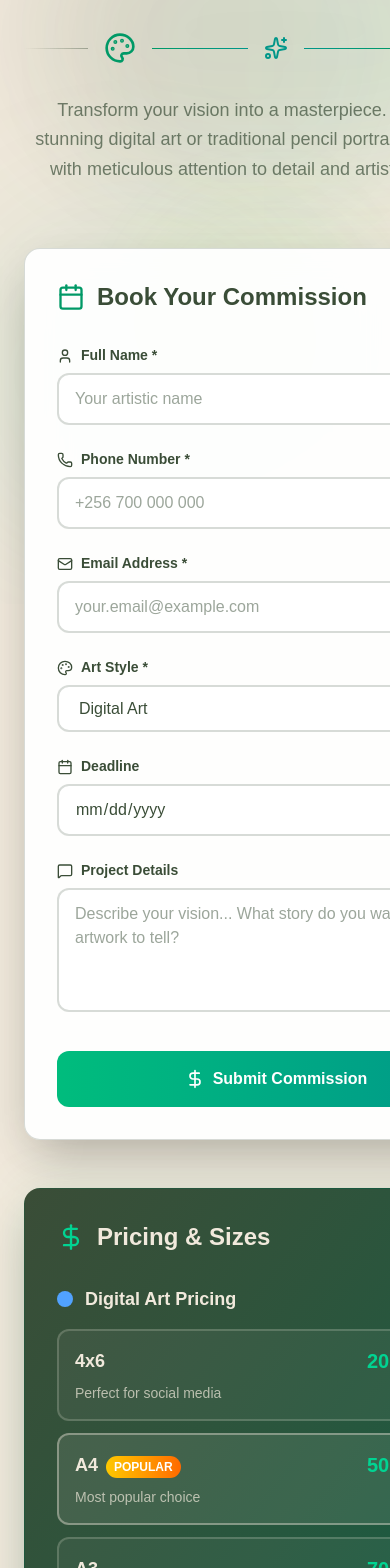
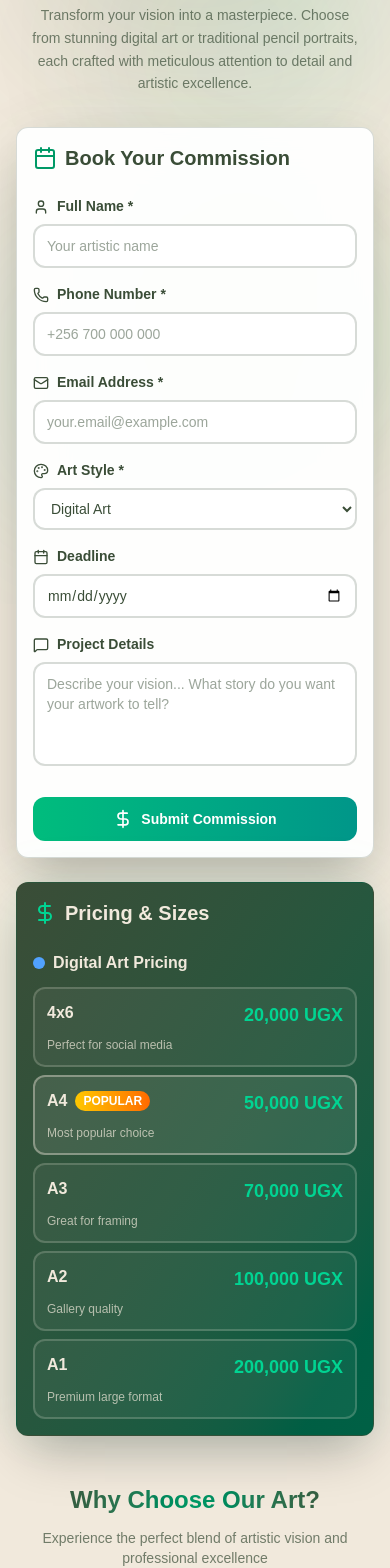
Before and after one commit to gryfyn/artbyremmy, a Next.js app: page /bookings in a window 390 px wide. Shown: the part 240-1808 px from the top of the page. Built offline with nearby package versions, Linux system fonts and the light colour scheme.

Commit message:
mobile responsiveness 1

```diff
--- a/src/app/bookings/page.js
+++ b/src/app/bookings/page.js
@@ -160,28 +160,28 @@ export default function Bookings() {
         <div className="absolute top-2/3 right-1/3 w-1.5 h-1.5 bg-lime-400/40 rounded-full animate-bounce" style={{animationDelay: '3s'}}></div>
       </div>
 
-      <main className="flex-1 relative z-10 max-w-7xl mx-auto px-6 py-16 mt-20">
+      <main className="flex-1 relative z-10 max-w-7xl mx-auto px-4 sm:px-6 py-8 sm:py-12 md:py-16 mt-16 sm:mt-20">
         {/* Hero Section */}
-        <section className="text-center mb-16 relative">
+        <section className="text-center mb-8 sm:mb-12 md:mb-16 relative">
           <div className="absolute inset-0 bg-gradient-to-r from-[#3A4D37]/10 to-emerald-500/10 blur-3xl rounded-full transform -translate-y-4"></div>
           <div className="relative z-10">
-            <h1 className="text-5xl md:text-6xl font-bold mb-4 bg-gradient-to-r from-[#3A4D37] via-emerald-600 to-[#3A4D37] bg-clip-text text-transparent">
+            <h1 className="text-3xl sm:text-4xl md:text-5xl lg:text-6xl font-bold mb-3 sm:mb-4 bg-gradient-to-r from-[#3A4D37] via-emerald-600 to-[#3A4D37] bg-clip-text text-transparent px-4">
               Commission Your
-              <span className="block text-4xl md:text-5xl mt-2">Dream Artwork</span>
+              <span className="block text-2xl sm:text-3xl md:text-4xl lg:text-5xl mt-2">Dream Artwork</span>
             </h1>
 
             {/* Artistic Divider */}
-            <div className="flex items-center justify-center space-x-4 my-8">
-              <div className="w-16 h-px bg-gradient-to-r from-transparent to-[#3A4D37]/40"></div>
-              <Palette className="w-8 h-8 text-emerald-600" />
-              <div className="w-24 h-px bg-gradient-to-r from-emerald-600 to-teal-600"></div>
-              <Sparkles className="w-6 h-6 text-teal-600" />
-              <div className="w-24 h-px bg-gradient-to-r from-teal-600 to-emerald-600"></div>
-              <Brush className="w-8 h-8 text-emerald-600" />
-              <div className="w-16 h-px bg-gradient-to-r from-[#3A4D37]/40 to-transparent"></div>
+            <div className="flex items-center justify-center space-x-2 sm:space-x-4 my-6 sm:my-8 px-4">
+              <div className="w-8 sm:w-16 h-px bg-gradient-to-r from-transparent to-[#3A4D37]/40"></div>
+              <Palette className="w-6 sm:w-8 h-6 sm:h-8 text-emerald-600 flex-shrink-0" />
+              <div className="w-12 sm:w-24 h-px bg-gradient-to-r from-emerald-600 to-teal-600"></div>
+              <Sparkles className="w-5 sm:w-6 h-5 sm:h-6 text-teal-600 flex-shrink-0" />
+              <div className="w-12 sm:w-24 h-px bg-gradient-to-r from-teal-600 to-emerald-600"></div>
+              <Brush className="w-6 sm:w-8 h-6 sm:h-8 text-emerald-600 flex-shrink-0" />
+              <div className="w-8 sm:w-16 h-px bg-gradient-to-r from-[#3A4D37]/40 to-transparent"></div>
             </div>
 
-            <p className="text-lg text-[#3A4D37]/70 max-w-3xl mx-auto leading-relaxed">
+            <p className="text-sm sm:text-base md:text-lg text-[#3A4D37]/70 max-w-3xl mx-auto leading-relaxed px-4">
               Transform your vision into a masterpiece. Choose from stunning digital art or traditional pencil portraits,
               each crafted with meticulous attention to detail and artistic excellence.
             </p>
@@ -189,19 +189,19 @@ export default function Bookings() {
         </section>
 
         {/* Main Content Grid */}
-        <div className="grid lg:grid-cols-5 gap-12 mb-20">
+        <div className="grid lg:grid-cols-5 gap-6 sm:gap-8 md:gap-12 mb-12 sm:mb-16 md:mb-20">
           {/* Booking Form - 3 columns */}
           <div className="lg:col-span-3">
             <div className="relative">
               <div className="absolute inset-0 bg-gradient-to-br from-[#3A4D37]/5 to-emerald-500/5 rounded-2xl blur-xl"></div>
 
-              <div className="relative bg-white/95 backdrop-blur-xl rounded-2xl shadow-2xl border border-[#3A4D37]/20 p-8">
-                <div className="flex items-center mb-8">
-                  <Calendar className="w-7 h-7 text-emerald-600 mr-3" />
-                  <h2 className="text-2xl font-bold text-[#3A4D37]">Book Your Commission</h2>
+              <div className="relative bg-white/95 backdrop-blur-xl rounded-xl sm:rounded-2xl shadow-2xl border border-[#3A4D37]/20 p-4 sm:p-6 md:p-8">
+                <div className="flex items-center mb-6 sm:mb-8">
+                  <Calendar className="w-6 sm:w-7 h-6 sm:h-7 text-emerald-600 mr-2 sm:mr-3 flex-shrink-0" />
+                  <h2 className="text-xl sm:text-2xl font-bold text-[#3A4D37]">Book Your Commission</h2>
                 </div>
 
-                <div className="grid md:grid-cols-2 gap-6 mb-6">
+                <div className="grid sm:grid-cols-2 gap-4 sm:gap-6 mb-4 sm:mb-6">
                   <div className="group">
                     <label className="block text-sm font-semibold mb-2 text-[#3A4D37] group-focus-within:text-emerald-600 transition-colors">
                       <User size={16} className="inline mr-2" />
@@ -214,7 +214,7 @@ export default function Bookings() {
                       onChange={(e) => handleInputChange('name', e.target.value)}
                       onFocus={() => setFocusedInput("name")}
                       onBlur={() => setFocusedInput("")}
-                      className={`w-full px-4 py-3 border-2 rounded-xl bg-white/80 text-[#3A4D37] placeholder-[#3A4D37]/50 transition-all duration-300 ${
+                      className={`w-full px-3 sm:px-4 py-2.5 sm:py-3 border-2 rounded-xl bg-white/80 text-[#3A4D37] placeholder-[#3A4D37]/50 transition-all duration-300 text-sm sm:text-base ${
                         focusedInput === "name"
                           ? "border-emerald-500 ring-4 ring-emerald-500/20 shadow-lg"
                           : "border-[#3A4D37]/20"
@@ -235,7 +235,7 @@ export default function Bookings() {
                       onChange={(e) => handleInputChange('contact', e.target.value)}
                       onFocus={() => setFocusedInput("contact")}
                       onBlur={() => setFocusedInput("")}
-                      className={`w-full px-4 py-3 border-2 rounded-xl bg-white/80 text-[#3A4D37] placeholder-[#3A4D37]/50 transition-all duration-300 ${
+                      className={`w-full px-3 sm:px-4 py-2.5 sm:py-3 border-2 rounded-xl bg-white/80 text-[#3A4D37] placeholder-[#3A4D37]/50 transition-all duration-300 text-sm sm:text-base ${
                         focusedInput === "contact"
                           ? "border-emerald-500 ring-4 ring-emerald-500/20 shadow-lg"
                           : "border-[#3A4D37]/20"
@@ -245,7 +245,7 @@ export default function Bookings() {
                   </div>
                 </div>
 
-                <div className="mb-6 group">
+                <div className="mb-4 sm:mb-6 group">
                   <label className="block text-sm font-semibold mb-2 text-[#3A4D37] group-focus-within:text-emerald-600 transition-colors">
                     <Mail size={16} className="inline mr-2" />
                     Email Address *
@@ -255,12 +255,12 @@ export default function Bookings() {
                     placeholder="your.email@example.com"
                     value={formData.email}
                     onChange={(e) => handleInputChange('email', e.target.value)}
-                    className="w-full px-4 py-3 border-2 border-[#3A4D37]/20 rounded-xl bg-white/80 text-[#3A4D37] placeholder-[#3A4D37]/50 focus:outline-none focus:border-emerald-500 focus:ring-4 focus:ring-emerald-500/20 transition-all duration-300"
+                    className="w-full px-3 sm:px-4 py-2.5 sm:py-3 border-2 border-[#3A4D37]/20 rounded-xl bg-white/80 text-[#3A4D37] placeholder-[#3A4D37]/50 focus:outline-none focus:border-emerald-500 focus:ring-4 focus:ring-emerald-500/20 transition-all duration-300 text-sm sm:text-base"
                     required
                   />
                 </div>
 
-                <div className="grid md:grid-cols-2 gap-6 mb-6">
+                <div className="grid sm:grid-cols-2 gap-4 sm:gap-6 mb-4 sm:mb-6">
                   <div className="group">
                     <label className="block text-sm font-semibold mb-2 text-[#3A4D37] group-focus-within:text-emerald-600 transition-colors">
                       <Palette size={16} className="inline mr-2" />
@@ -272,7 +272,7 @@ export default function Bookings() {
                         handleInputChange('artType', e.target.value);
                         setSelectedSize(""); // Reset size when changing art type
                       }}
-                      className="w-full px-4 py-3 border-2 border-[#3A4D37]/20 rounded-xl bg-white/80 text-[#3A4D37] focus:outline-none focus:border-emerald-500 focus:ring-4 focus:ring-emerald-500/20 transition-all duration-300"
+                      className="w-full px-3 sm:px-4 py-2.5 sm:py-3 border-2 border-[#3A4D37]/20 rounded-xl bg-white/80 text-[#3A4D37] focus:outline-none focus:border-emerald-500 focus:ring-4 focus:ring-emerald-500/20 transition-all duration-300 text-sm sm:text-base"
                       required
                     >
                       <option value="Digital">Digital Art</option>
@@ -289,12 +289,12 @@ export default function Bookings() {
                       type="date"
                       value={formData.deadline}
                       onChange={(e) => handleInputChange('deadline', e.target.value)}
-                      className="w-full px-4 py-3 border-2 border-[#3A4D37]/20 rounded-xl bg-white/80 text-[#3A4D37] focus:outline-none focus:border-emerald-500 focus:ring-4 focus:ring-emerald-500/20 transition-all duration-300"
+                      className="w-full px-3 sm:px-4 py-2.5 sm:py-3 border-2 border-[#3A4D37]/20 rounded-xl bg-white/80 text-[#3A4D37] focus:outline-none focus:border-emerald-500 focus:ring-4 focus:ring-emerald-500/20 transition-all duration-300 text-sm sm:text-base"
                     />
                   </div>
                 </div>
 
-                <div className="mb-8 group">
+                <div className="mb-6 sm:mb-8 group">
                   <label className="block text-sm font-semibold mb-2 text-[#3A4D37] group-focus-within:text-emerald-600 transition-colors">
                     <MessageSquare size={16} className="inline mr-2" />
                     Project Details
@@ -304,7 +304,7 @@ export default function Bookings() {
                     placeholder="Describe your vision... What story do you want your artwork to tell?"
                     value={formData.message}
                     onChange={(e) => handleInputChange('message', e.target.value)}
-                    className="w-full px-4 py-3 border-2 border-[#3A4D37]/20 rounded-xl bg-white/80 text-[#3A4D37] placeholder-[#3A4D37]/50 focus:outline-none focus:border-emerald-500 focus:ring-4 focus:ring-emerald-500/20 transition-all duration-300 resize-none"
+                    className="w-full px-3 sm:px-4 py-2.5 sm:py-3 border-2 border-[#3A4D37]/20 rounded-xl bg-white/80 text-[#3A4D37] placeholder-[#3A4D37]/50 focus:outline-none focus:border-emerald-500 focus:ring-4 focus:ring-emerald-500/20 transition-all duration-300 resize-none text-sm sm:text-base"
                   />
                 </div>
 
@@ -312,7 +312,7 @@ export default function Bookings() {
                   type="button"
                   onClick={handleSubmit}
                   disabled={isSubmitting || showSuccess}
-                  className="group relative w-full py-4 font-semibold text-white rounded-xl bg-gradient-to-r from-emerald-500 to-teal-600 hover:from-emerald-600 hover:to-teal-700 disabled:opacity-50 transition-all duration-300 transform hover:scale-105 hover:shadow-xl overflow-hidden"
+                  className="group relative w-full py-3 sm:py-4 font-semibold text-white rounded-xl bg-gradient-to-r from-emerald-500 to-teal-600 hover:from-emerald-600 hover:to-teal-700 disabled:opacity-50 transition-all duration-300 transform hover:scale-105 hover:shadow-xl overflow-hidden text-sm sm:text-base"
                 >
                   <div className="absolute inset-0 bg-gradient-to-r from-lime-400/20 to-emerald-500/20 opacity-0 group-hover:opacity-100 transition-all duration-300"></div>
                   <div className="absolute top-0 left-0 w-0 group-hover:w-full h-full bg-gradient-to-r from-white/10 to-transparent transition-all duration-700"></div>
@@ -344,20 +344,20 @@ export default function Bookings() {
             <div className="relative">
               <div className="absolute inset-0 bg-gradient-to-br from-emerald-500/10 to-teal-600/10 rounded-2xl blur-xl"></div>
 
-              <div className="relative bg-gradient-to-br from-[#3A4D37] to-emerald-800 rounded-2xl shadow-2xl p-8 text-[#F1E9DC] border border-[#3A4D37]/30">
-                <div className="flex items-center mb-8">
-                  <DollarSign className="w-7 h-7 text-emerald-400 mr-3" />
-                  <h2 className="text-2xl font-bold">Pricing & Sizes</h2>
+              <div className="relative bg-gradient-to-br from-[#3A4D37] to-emerald-800 rounded-xl sm:rounded-2xl shadow-2xl p-4 sm:p-6 md:p-8 text-[#F1E9DC] border border-[#3A4D37]/30">
+                <div className="flex items-center mb-6 sm:mb-8">
+                  <DollarSign className="w-6 sm:w-7 h-6 sm:h-7 text-emerald-400 mr-2 sm:mr-3 flex-shrink-0" />
+                  <h2 className="text-xl sm:text-2xl font-bold">Pricing & Sizes</h2>
                 </div>
 
-                <div className="space-y-6">
+                <div className="space-y-4 sm:space-y-6">
                   <div>
-                    <h3 className="text-lg font-semibold mb-4 flex items-center">
-                      <div className={`w-4 h-4 rounded-full mr-3 ${formData.artType === 'Digital' ? 'bg-blue-400' : 'bg-gray-400'}`}></div>
+                    <h3 className="text-base sm:text-lg font-semibold mb-3 sm:mb-4 flex items-center">
+                      <div className={`w-3 sm:w-4 h-3 sm:h-4 rounded-full mr-2 sm:mr-3 flex-shrink-0 ${formData.artType === 'Digital' ? 'bg-blue-400' : 'bg-gray-400'}`}></div>
                       {formData.artType} Art Pricing
                     </h3>
 
-                    <div className="space-y-3">
+                    <div className="space-y-2 sm:space-y-3">
                       {currentPrices.map((item, i) => (
                         <div
                           key={i}
@@ -365,7 +365,7 @@ export default function Bookings() {
                             setSelectedSize(item.size);
                             handleInputChange('size', item.size);
                           }}
-                          className={`group cursor-pointer p-4 rounded-xl border-2 transition-all duration-300 ${
+                          className={`group cursor-pointer p-3 sm:p-4 rounded-xl border-2 transition-all duration-300 ${
                             selectedSize === item.size
                               ? "border-emerald-400 bg-emerald-400/10 shadow-lg"
                               : item.popular
@@ -374,33 +374,33 @@ export default function Bookings() {
                           }`}
                         >
                           <div className="flex justify-between items-start mb-2">
-                            <div>
-                              <span className="font-semibold text-lg">{item.size}</span>
+                            <div className="flex items-center flex-wrap gap-2">
+                              <span className="font-semibold text-base sm:text-lg">{item.size}</span>
                               {item.popular && (
-                                <span className="ml-2 px-2 py-1 bg-gradient-to-r from-yellow-400 to-orange-500 text-xs font-bold rounded-full text-white">
+                                <span className="px-2 py-0.5 sm:py-1 bg-gradient-to-r from-yellow-400 to-orange-500 text-xs font-bold rounded-full text-white whitespace-nowrap">
                                   POPULAR
                                 </span>
                               )}
                             </div>
-                            <span className="font-bold text-xl text-emerald-400">{item.price} UGX</span>
+                            <span className="font-bold text-lg sm:text-xl text-emerald-400 whitespace-nowrap ml-2">{item.price} UGX</span>
                           </div>
-                          <p className="text-sm text-[#F1E9DC]/70">{item.description}</p>
+                          <p className="text-xs sm:text-sm text-[#F1E9DC]/70">{item.description}</p>
                         </div>
                       ))}
                     </div>
                   </div>
 
                   {selectedPrice && (
-                    <div className="bg-emerald-500/20 rounded-xl p-4 border border-emerald-400/30">
-                      <h4 className="font-semibold mb-2 flex items-center">
-                        <CheckCircle className="w-5 h-5 text-emerald-400 mr-2" />
+                    <div className="bg-emerald-500/20 rounded-xl p-3 sm:p-4 border border-emerald-400/30">
+                      <h4 className="font-semibold mb-2 flex items-center text-sm sm:text-base">
+                        <CheckCircle className="w-4 sm:w-5 h-4 sm:h-5 text-emerald-400 mr-2 flex-shrink-0" />
                         Selected Package
                       </h4>
-                      <div className="flex justify-between items-center">
-                        <span>{selectedPrice.size} {formData.artType} Art</span>
-                        <span className="font-bold text-xl text-emerald-400">{selectedPrice.price} UGX</span>
+                      <div className="flex justify-between items-center flex-wrap gap-2">
+                        <span className="text-sm sm:text-base">{selectedPrice.size} {formData.artType} Art</span>
+                        <span className="font-bold text-lg sm:text-xl text-emerald-400 whitespace-nowrap">{selectedPrice.price} UGX</span>
                       </div>
-                      <p className="text-sm text-[#F1E9DC]/80 mt-1">{selectedPrice.description}</p>
+                      <p className="text-xs sm:text-sm text-[#F1E9DC]/80 mt-1">{selectedPrice.description}</p>
                     </div>
                   )}
                 </div>
@@ -410,30 +410,30 @@ export default function Bookings() {
         </div>
 
         {/* Features Section */}
-        <section className="mb-16">
-          <div className="text-center mb-12">
-            <h2 className="text-4xl font-bold mb-4 bg-gradient-to-r from-[#3A4D37] via-emerald-600 to-[#3A4D37] bg-clip-text text-transparent">
+        <section className="mb-12 sm:mb-16">
+          <div className="text-center mb-8 sm:mb-12 px-4">
+            <h2 className="text-2xl sm:text-3xl md:text-4xl font-bold mb-3 sm:mb-4 bg-gradient-to-r from-[#3A4D37] via-emerald-600 to-[#3A4D37] bg-clip-text text-transparent">
               Why Choose Our Art?
             </h2>
-            <p className="text-lg text-[#3A4D37]/70 max-w-2xl mx-auto">
+            <p className="text-sm sm:text-base md:text-lg text-[#3A4D37]/70 max-w-2xl mx-auto">
               Experience the perfect blend of artistic vision and professional excellence
             </p>
           </div>
 
-          <div className="grid md:grid-cols-2 lg:grid-cols-4 gap-8">
+          <div className="grid grid-cols-1 sm:grid-cols-2 lg:grid-cols-4 gap-4 sm:gap-6 md:gap-8">
             {features.map((feature, i) => (
               <div
                 key={i}
-                className="group relative bg-white/90 backdrop-blur-xl rounded-2xl shadow-xl border border-[#3A4D37]/20 p-6 hover:shadow-2xl hover:-translate-y-2 transition-all duration-500"
+                className="group relative bg-white/90 backdrop-blur-xl rounded-xl sm:rounded-2xl shadow-xl border border-[#3A4D37]/20 p-4 sm:p-6 hover:shadow-2xl hover:-translate-y-2 transition-all duration-500"
               >
-                <div className={`absolute inset-0 bg-gradient-to-br ${feature.gradient} opacity-0 group-hover:opacity-10 transition-all duration-300 rounded-2xl`}></div>
+                <div className={`absolute inset-0 bg-gradient-to-br ${feature.gradient} opacity-0 group-hover:opacity-10 transition-all duration-300 rounded-xl sm:rounded-2xl`}></div>
 
                 <div className="relative z-10 text-center">
-                  <div className={`mx-auto mb-4 w-16 h-16 flex items-center justify-center rounded-2xl bg-gradient-to-br ${feature.gradient} text-white shadow-lg`}>
+                  <div className={`mx-auto mb-3 sm:mb-4 w-12 h-12 sm:w-16 sm:h-16 flex items-center justify-center rounded-xl sm:rounded-2xl bg-gradient-to-br ${feature.gradient} text-white shadow-lg`}>
                     {feature.icon}
                   </div>
-                  <h3 className="font-bold text-[#3A4D37] mb-2">{feature.title}</h3>
-                  <p className="text-sm text-[#3A4D37]/70">{feature.description}</p>
+                  <h3 className="font-bold text-[#3A4D37] mb-1.5 sm:mb-2 text-sm sm:text-base">{feature.title}</h3>
+                  <p className="text-xs sm:text-sm text-[#3A4D37]/70">{feature.description}</p>
                 </div>
               </div>
             ))}
@@ -442,44 +442,44 @@ export default function Bookings() {
 
         {/* Reviews Section */}
         <section>
-          <div className="text-center mb-12">
-            <h2 className="text-4xl font-bold mb-4 bg-gradient-to-r from-[#3A4D37] via-emerald-600 to-[#3A4D37] bg-clip-text text-transparent">
+          <div className="text-center mb-8 sm:mb-12 px-4">
+            <h2 className="text-2xl sm:text-3xl md:text-4xl font-bold mb-3 sm:mb-4 bg-gradient-to-r from-[#3A4D37] via-emerald-600 to-[#3A4D37] bg-clip-text text-transparent">
               Client Masterpieces
             </h2>
-            <p className="text-lg text-[#3A4D37]/70 max-w-2xl mx-auto">
+            <p className="text-sm sm:text-base md:text-lg text-[#3A4D37]/70 max-w-2xl mx-auto">
               See what our clients say about their commissioned artworks
             </p>
           </div>
 
-          <div className="grid md:grid-cols-3 gap-8">
+          <div className="grid grid-cols-1 md:grid-cols-2 lg:grid-cols-3 gap-4 sm:gap-6 md:gap-8">
             {reviews.map((review, i) => (
               <div
                 key={i}
-                className="group relative bg-white/95 backdrop-blur-xl rounded-2xl shadow-xl border border-[#3A4D37]/20 p-6 hover:shadow-2xl hover:-translate-y-2 transition-all duration-500"
+                className="group relative bg-white/95 backdrop-blur-xl rounded-xl sm:rounded-2xl shadow-xl border border-[#3A4D37]/20 p-4 sm:p-6 hover:shadow-2xl hover:-translate-y-2 transition-all duration-500"
               >
-                <div className={`absolute inset-0 bg-gradient-to-br ${review.gradient} opacity-0 group-hover:opacity-10 transition-all duration-300 rounded-2xl`}></div>
+                <div className={`absolute inset-0 bg-gradient-to-br ${review.gradient} opacity-0 group-hover:opacity-10 transition-all duration-300 rounded-xl sm:rounded-2xl`}></div>
 
                 <div className="relative z-10">
-                  <div className="flex items-center mb-4">
-                    <div className={`w-12 h-12 flex items-center justify-center rounded-full bg-gradient-to-br ${review.gradient} text-white text-lg mr-4 shadow-lg`}>
+                  <div className="flex items-center mb-3 sm:mb-4">
+                    <div className={`w-10 h-10 sm:w-12 sm:h-12 flex items-center justify-center rounded-full bg-gradient-to-br ${review.gradient} text-white text-base sm:text-lg mr-3 sm:mr-4 shadow-lg flex-shrink-0`}>
                       {review.avatar}
                     </div>
-                    <div>
-                      <h4 className="font-bold text-[#3A4D37]">{review.name}</h4>
+                    <div className="min-w-0">
+                      <h4 className="font-bold text-[#3A4D37] text-sm sm:text-base truncate">{review.name}</h4>
                       <div className="flex gap-1">
                         {[...Array(review.rating)].map((_, idx) => (
-                          <Star key={idx} className="w-4 h-4 text-yellow-500 fill-yellow-500" />
+                          <Star key={idx} className="w-3 h-3 sm:w-4 sm:h-4 text-yellow-500 fill-yellow-500" />
                         ))}
                       </div>
                     </div>
                   </div>
 
-                  <p className="text-sm text-[#3A4D37]/80 italic mb-4 leading-relaxed">
+                  <p className="text-xs sm:text-sm text-[#3A4D37]/80 italic mb-3 sm:mb-4 leading-relaxed">
                     {review.comment}
                   </p>
 
-                  <div className="flex items-center justify-between">
-                    <span className="text-xs font-bold text-emerald-600 uppercase tracking-wide bg-emerald-100 px-3 py-1 rounded-full">
+                  <div className="flex items-center justify-between flex-wrap gap-2">
+                    <span className="text-xs font-bold text-emerald-600 uppercase tracking-wide bg-emerald-100 px-2 sm:px-3 py-1 rounded-full whitespace-nowrap">
                       {review.artType} Art
                     </span>
                     <span className="text-xs text-[#3A4D37]/60">{review.timeAgo}</span>
```
Also changed, not shown: src/app/page.js (+0 -38 lines).
